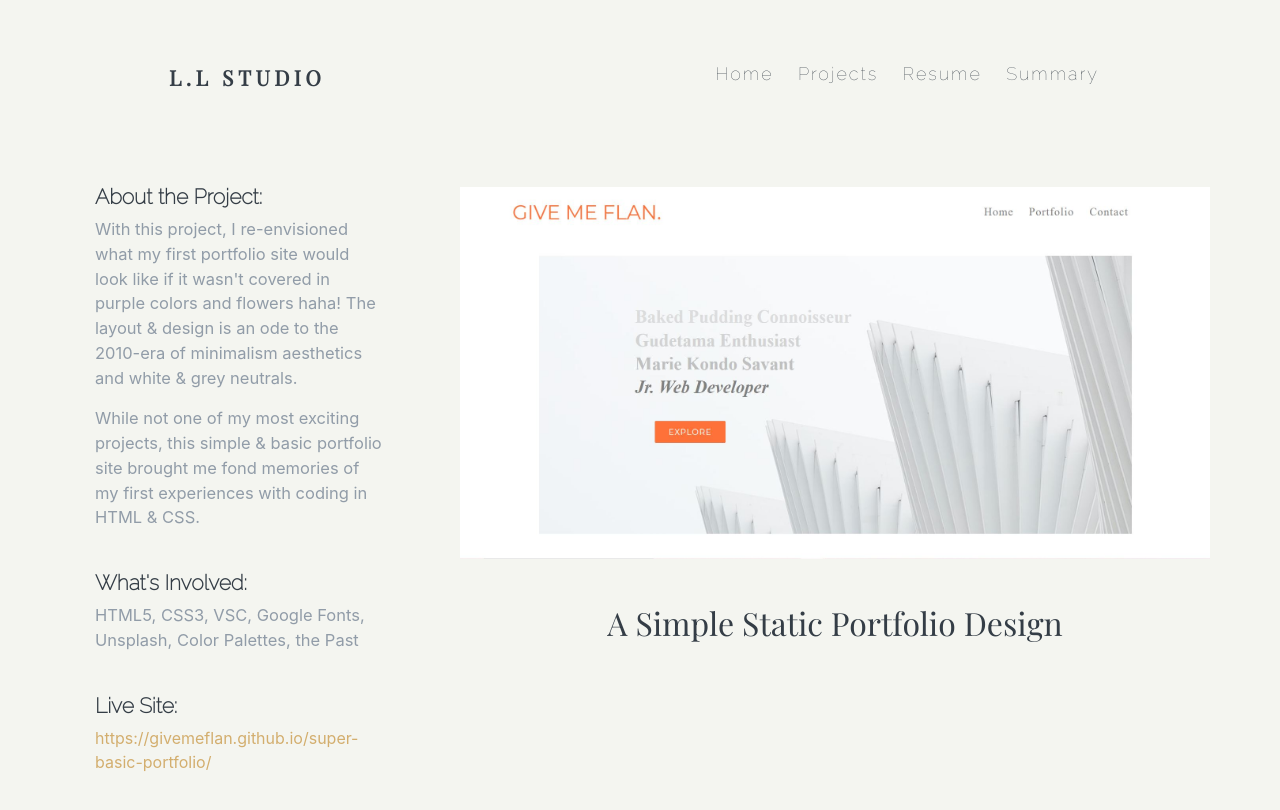
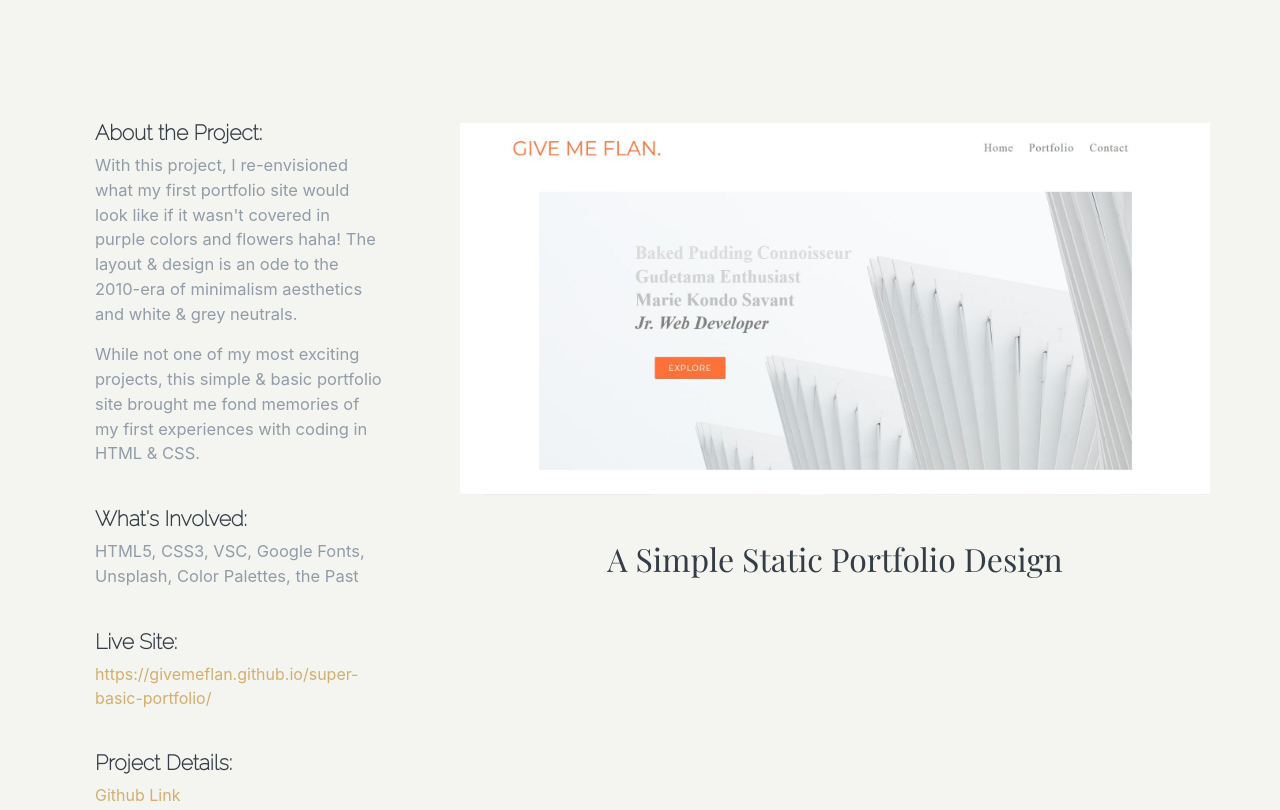
Before and after one commit to givemeflan/llstudio-site, a plain HTML site: page basic-portfolio.html in a window 1280 px wide. Shown: the top 810 px of the page. Drawn offline with nearby package versions, Linux system fonts and the light colour scheme; a web font is replaced by a local one.

Commit message:
removing nav bar

```diff
--- a/assets/css/style.css
+++ b/assets/css/style.css
@@ -362,44 +362,6 @@ h6 {
 	padding-top: 10px;
 }
 
-
-/* Navbar */
-nav{
-	display: flex;
-	justify-content: space-around;
-	align-items: center;
-	min-height: 8vh;
-	background-color:#F4F5F0;
-}
-
-.ll-brand{
-	color:#343D46;
-	/* font-family: 'Raleway', sans-serif; */
-	font-family: 'Playfair Display', serif;
-	letter-spacing: 4.5px;
-}
-
-.nav-area{
-	display:flex;
-	justify-content: space-around;
-	width:35%;
-}
-.nav-links{
-	font-size:18px;
-	color:#343D46;
-	letter-spacing: 2px;
-	font-family: 'Raleway', sans-serif;
-
-}
-
-.nav-list{
-	list-style-type:none;
-}
-
-.nav-list :hover{
-	color: #D3AE6E;
-}
-
 /* Project Pages CSS */
 
 
--- a/basic-portfolio.html
+++ b/basic-portfolio.html
@@ -35,17 +35,6 @@
 
    <body>
     <section class="projects-sec">
-        <nav>
-            <div class="nav-section">
-                <h4 class=ll-brand>L.L STUDIO</h4>
-            </div>
-            <ul class="nav-area">
-                <li class="nav-list"><a class="nav-links" href= "index.html">Home</a></li>
-                <li class="nav-list"><a class="nav-links" href= "#">Projects</a></li>
-                <li class="nav-list"><a class="nav-links" href= "#">Resume</a></li>
-                <li class="nav-list"><a class="nav-links" href= "#">Summary</a></li>
-            </ul>
-        </nav>
 
         <div class="container">
            <div class="row" id="project-sec">
```
Also changed, not shown: index.html (+2 -2 lines).
